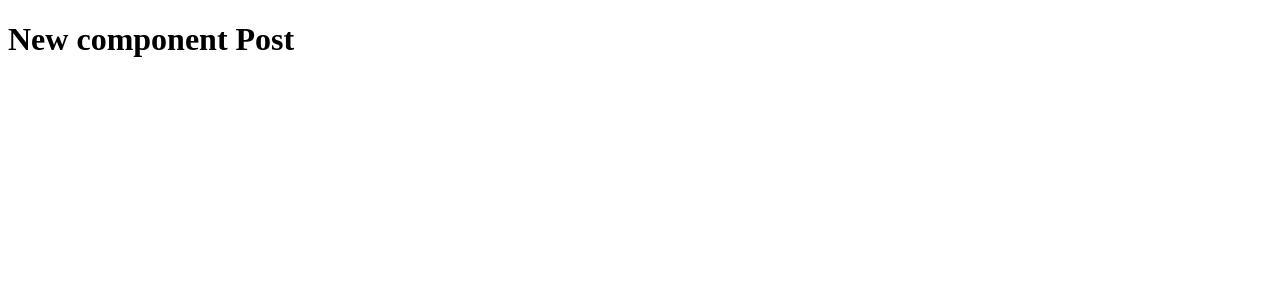
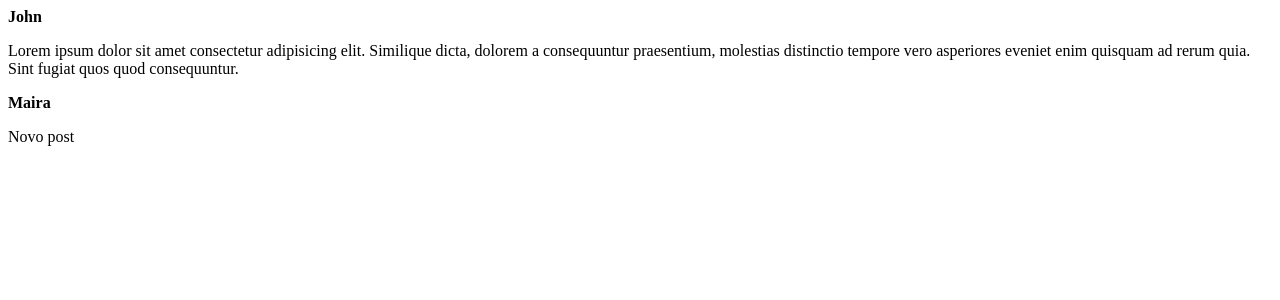
Before and after one commit to christophersousa/Ignite, a React (Vite) app in the folder React/01-fundamentals-react/: page / in a window 1280 px wide. Shown: the top 300 px of the page. Built offline with nearby package versions, Linux system fonts and the light colour scheme.

Commit message:
feat: Property concept

```diff
--- a/React/01-fundamentals-react/src/App.jsx
+++ b/React/01-fundamentals-react/src/App.jsx
@@ -2,7 +2,16 @@
 
 function App() {
   return (
-    <Post/>
+    <>
+      <Post
+        author="John"
+        content="Lorem ipsum dolor sit amet consectetur adipisicing elit. Similique dicta, dolorem a consequuntur praesentium, molestias distinctio tempore vero asperiores eveniet enim quisquam ad rerum quia. Sint fugiat quos quod consequuntur."
+      />
+      <Post
+      author="Maira"
+      content="Novo post"
+    />
+    </>
   )
 }
 
--- a/React/01-fundamentals-react/src/Post.jsx
+++ b/React/01-fundamentals-react/src/Post.jsx
@@ -1,7 +1,12 @@
-export function Post(){
+/*
+  author: string
+  content: string
+*/
+export function Post(props){
   return(
     <>
-      <h1>New component Post</h1>
+      <strong>{props.author}</strong>
+      <p>{props.content}</p>
     </>
   )
 }
```
